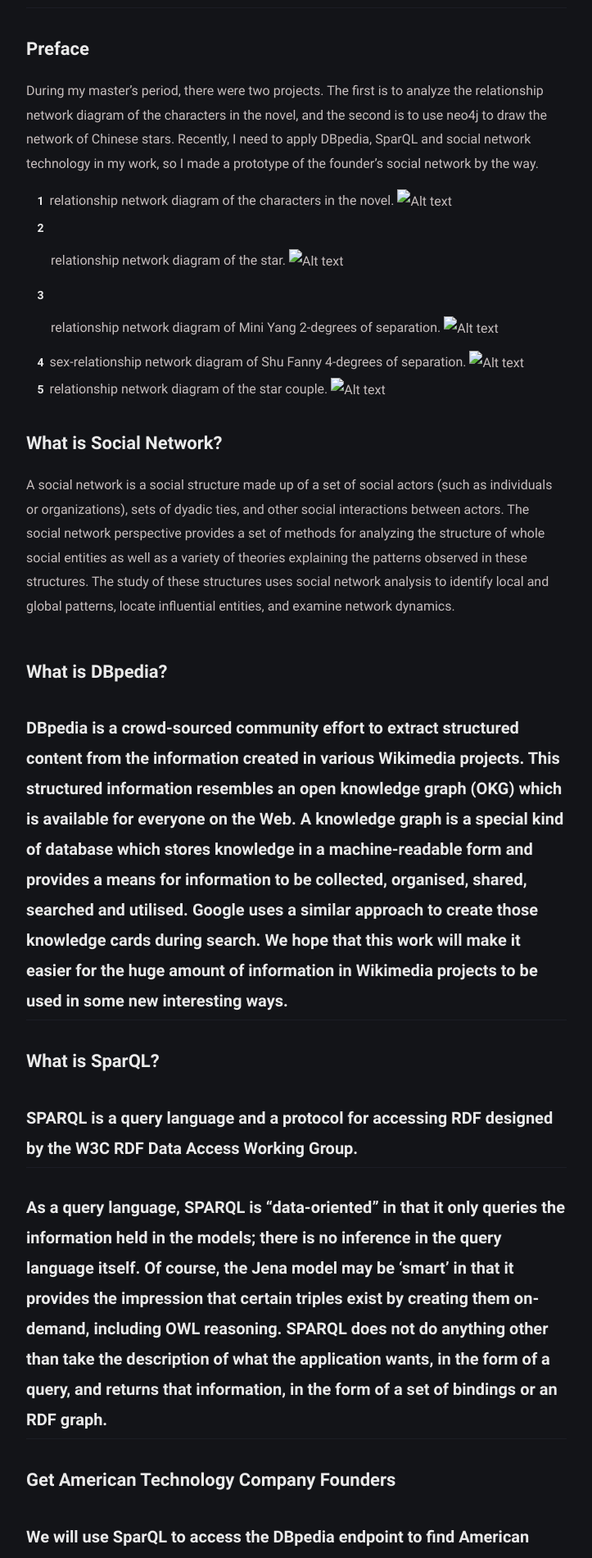
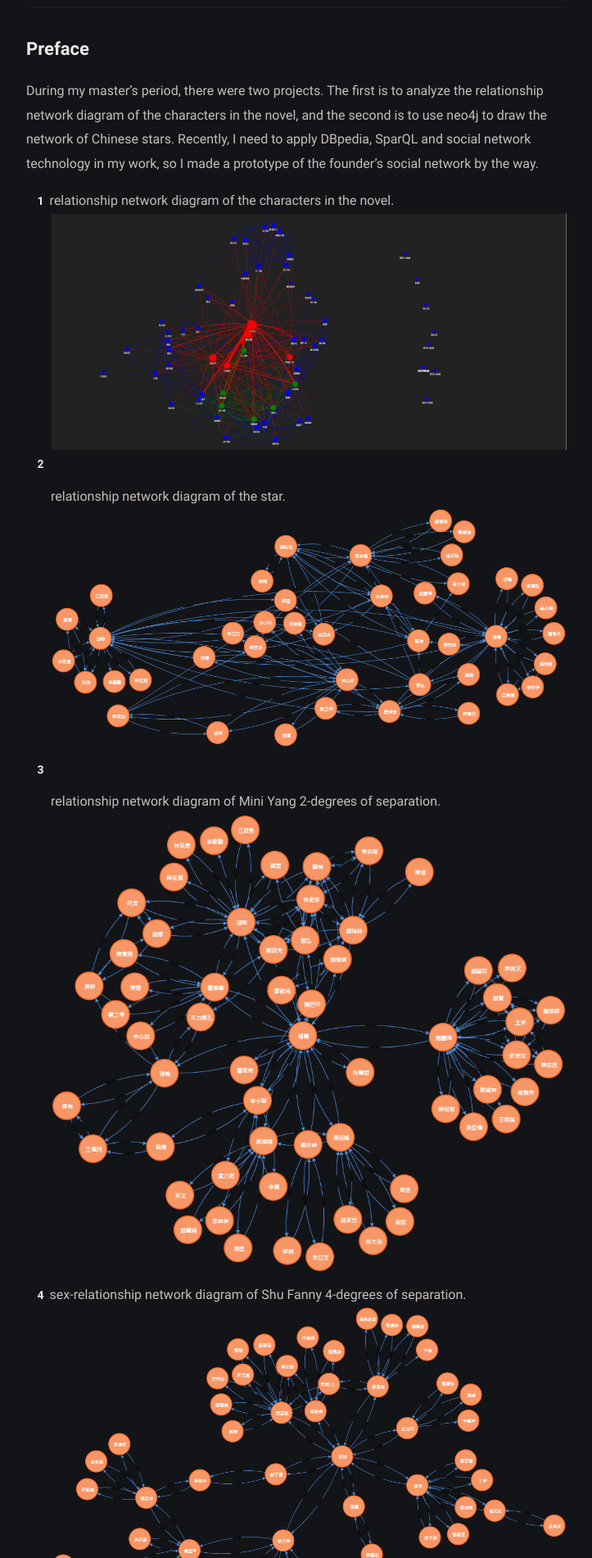
Before and after one commit to ekko771/ekko771.github.io, a Jekyll site: the page built from _posts/American_technology_company_founders/2020-09-26-American_technology_company_founders_social_network.md, in a window 1280 px wide. Shown: the part 552-2453 px from the top of the page at 82% size, without its empty margins (278-1001 px from the left). Built offline with Jekyll 4.4.1, drawn with Linux system fonts in a browser that asks for light colours.

Commit message:
update 2020-09-26-American_technology_company_founders_social_network.md

```diff
--- a/_posts/American_technology_company_founders/2020-09-26-American_technology_company_founders_social_network.md
+++ b/_posts/American_technology_company_founders/2020-09-26-American_technology_company_founders_social_network.md
@@ -12,17 +12,17 @@ description: This article is Fine-Tune BERT for Named Entity Recognition.
 During my master's period, there were two projects. The first is to analyze the relationship network diagram of the characters in the novel, and the second is to use neo4j to draw the network of Chinese stars. Recently, I need to apply DBpedia, SparQL and social network technology in my work, so I made a prototype of the founder’s social network by the way.
 
 1. relationship network diagram of the characters in the novel.
-![Alt text](novel-network.png)
+![Alt text](https://raw.githubusercontent.com/ekko771/ekko771.github.io/master/_posts/American_technology_company_founders/novel-network.png)
 2. relationship network diagram of the star.
-![Alt text](star-social-network.png)
+![Alt text](https://raw.githubusercontent.com/ekko771/ekko771.github.io/master/_posts/American_technology_company_founders/star-social-network.png)
 
 3. relationship network diagram of Mini Yang 2-degrees of separation.
-![Alt text](Mini-Yang-2-social-Degrees-of-Separation.png)
+![Alt text](https://raw.githubusercontent.com/ekko771/ekko771.github.io/master/_posts/American_technology_company_founders/Mini-Yang-2-social-Degrees-of-Separation.png)
 
 4. sex-relationship network diagram of Shu Fanny 4-degrees of separation.
-![Alt text](Shu-Fanny-sex-2-social-Degrees-of-Separation.png)
+![Alt text](https://raw.githubusercontent.com/ekko771/ekko771.github.io/master/_posts/American_technology_company_founders/Shu-Fanny-sex-2-social-Degrees-of-Separation.png)
 5. relationship network diagram of the star couple.
-![Alt text](star-couple.png)
+![Alt text](https://raw.githubusercontent.com/ekko771/ekko771.github.io/master/_posts/American_technology_company_founders/star-couple.png)
 
 ## What is Social Network?
 A social network is a social structure made up of a set of social actors (such as individuals or organizations), sets of dyadic ties, and other social interactions between actors. The social network perspective provides a set of methods for analyzing the structure of whole social entities as well as a variety of theories explaining the patterns observed in these structures. The study of these structures uses social network analysis to identify local and global patterns, locate influential entities, and examine network dynamics.
@@ -156,7 +156,7 @@ def get_American_technology_company_founders_subjects(founders):
 A dynamic, browser based visualization library. The library is designed to be easy to use, to handle large amounts of dynamic data, and to enable manipulation of and interaction with the data. The library consists of the components DataSet, Timeline, Network, Graph2d and Graph3d.
 
 ## Result
-![Alt text](American_technology_company_founders_result.png)
+![Alt text](https://raw.githubusercontent.com/ekko771/ekko771.github.io/master/_posts/American_technology_company_founders/American_technology_company_founders_result.png)
 
 ## Methodology references:
 
```
